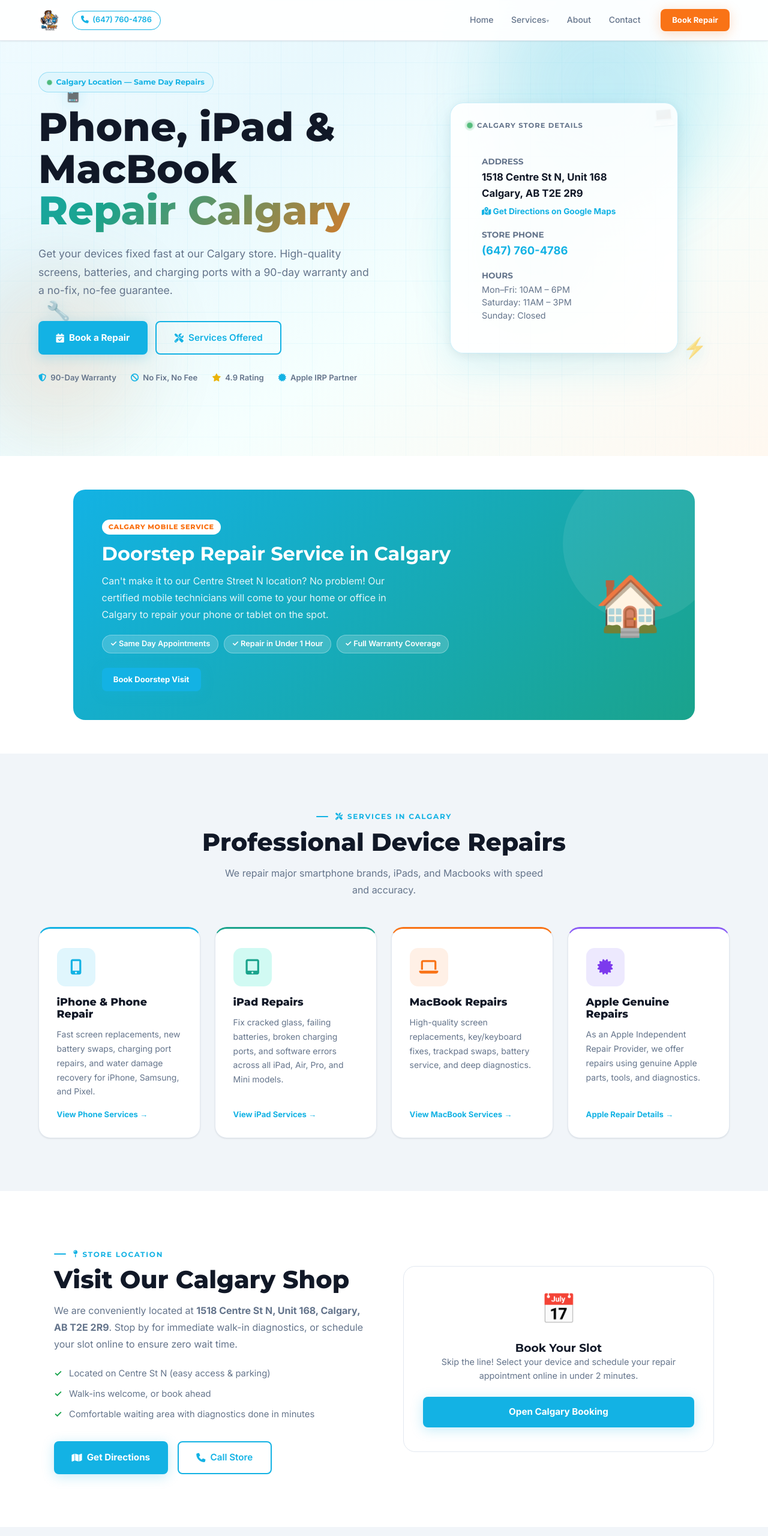
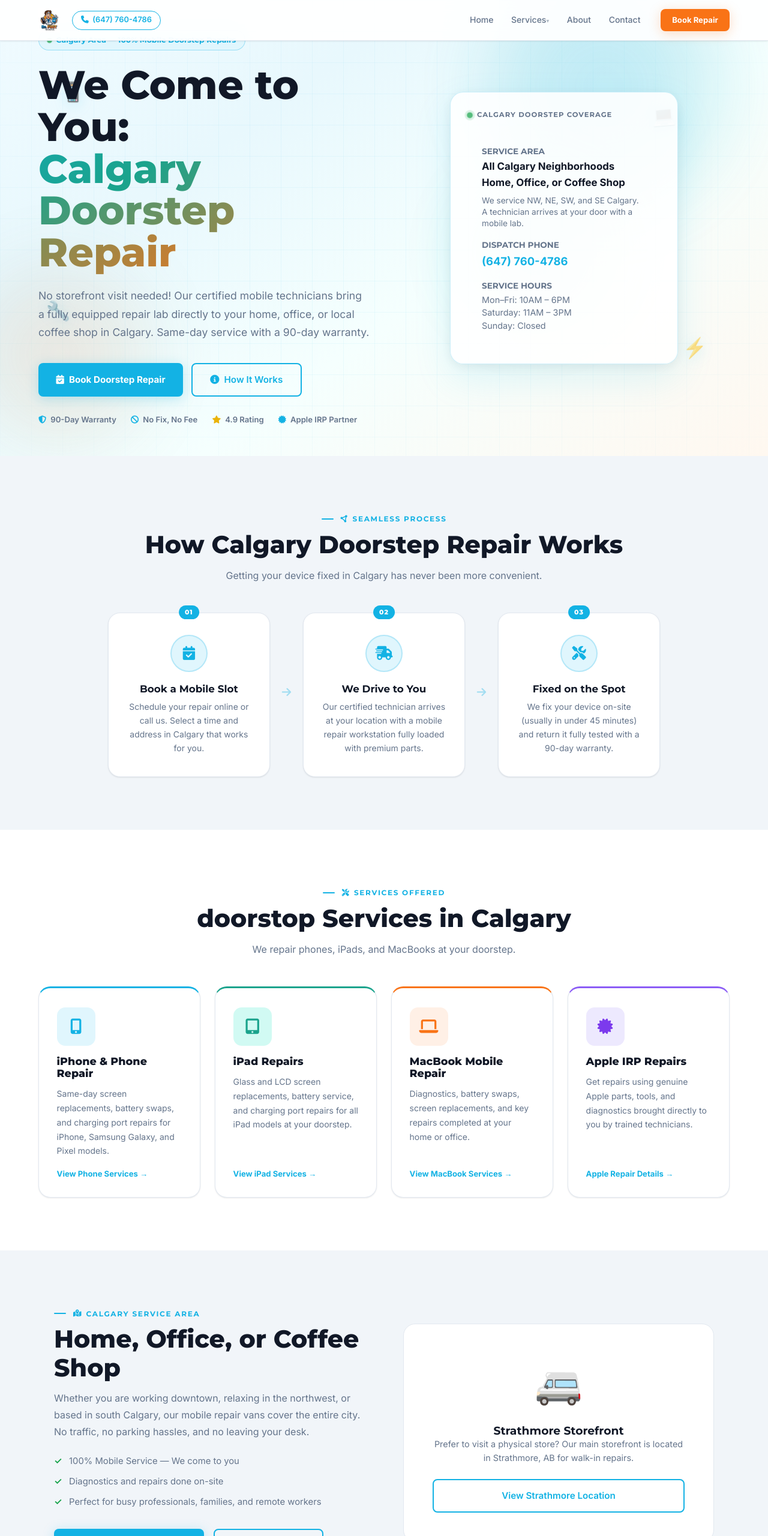
Before and after one commit to mirzaakbarbaig11997-lab/drfixitmobile-website, a website: page calgary-phone-repair.html in a window 1280 px wide. Shown: the top 2560 px of the page at 60% size. Drawn offline with Linux system fonts and the light colour scheme; a script that the page names is missing.

Commit message:
Pivot Calgary presence to doorstep/mobile service only, removing physical storefront address

```diff
--- a/calgary-phone-repair.html
+++ b/calgary-phone-repair.html
@@ -5,9 +5,9 @@
   <meta name="viewport" content="width=device-width, initial-scale=1.0">
 
   <!-- Primary SEO -->
-  <title>Same-Day Phone, iPad &amp; MacBook Repair Calgary | Dr. Fixit Mobile</title>
-  <meta name="description" content="Dr. Fixit Mobile offers same-day phone screen replacement, battery swap, and MacBook repair in Calgary, AB. Quality parts, 90-day warranty, no fix no fee. Call (647) 760-4786.">
-  <meta name="keywords" content="phone repair Calgary, iPhone repair Calgary, Samsung repair Calgary, iPad repair Calgary, MacBook repair Calgary, screen replacement Calgary, battery replacement Calgary, same day phone repair Calgary">
+  <title>Same-Day Doorstep Phone, iPad &amp; MacBook Repair Calgary | Dr. Fixit Mobile</title>
+  <meta name="description" content="Dr. Fixit Mobile offers professional mobile doorstep phone screen replacement, battery swap, and MacBook repair in Calgary. We come to you! 90-day warranty, call (647) 760-4786.">
+  <meta name="keywords" content="phone repair Calgary, iPhone repair Calgary, Samsung repair Calgary, doorstep phone repair Calgary, mobile phone repair Calgary, screen replacement Calgary, battery replacement Calgary, same day phone repair Calgary">
   <meta name="author" content="Dr. Fixit Mobile">
   <meta name="robots" content="index, follow">
   <meta name="geo.region" content="CA-AB">
@@ -17,8 +17,8 @@
   <!-- Open Graph -->
   <meta property="og:type"        content="website">
   <meta property="og:site_name"   content="Dr. Fixit Mobile">
-  <meta property="og:title"       content="Same-Day Phone, iPad &amp; MacBook Repair in Calgary">
-  <meta property="og:description" content="Fast, reliable device repair in Calgary. Emojis, battery swaps, screen replacements, and motherboard diagnostics. 90-day warranty.">
+  <meta property="og:title"       content="Same-Day Doorstep Phone, iPad &amp; MacBook Repair in Calgary">
+  <meta property="og:description" content="Ultimate convenience: Same-day phone, tablet, and laptop repairs at your home or office in Calgary. 90-day warranty, no fix no fee.">
   <meta property="og:url"         content="https://drfixitmobile.ca/calgary-phone-repair.html">
   <meta property="og:image"       content="https://drfixitmobile.ca/og-image.jpg">
 
@@ -27,39 +27,29 @@
   <link rel="icon"             type="image/png" sizes="32x32" href="favicon-32x32.png">
   <link rel="icon"             type="image/png" sizes="16x16" href="favicon-16x16.png">
 
-  <!-- JSON-LD Local Business Schema for Calgary -->
+  <!-- JSON-LD Local Business Schema for Calgary Service Area Business -->
   <script type="application/ld+json">
   {
     "@context": "https://schema.org",
     "@type": "ElectronicsRepairShop",
-    "name": "Dr. Fixit Mobile – Calgary",
+    "name": "Dr. Fixit Mobile – Calgary Doorstep Service",
     "url": "https://drfixitmobile.ca/calgary-phone-repair.html",
     "logo": "https://drfixitmobile.ca/logo.jpg",
     "image": "https://drfixitmobile.ca/og-image.jpg",
-    "description": "Dr. Fixit Mobile provides professional phone, iPad, and MacBook repair services in Calgary, Alberta. Same-day service, quality parts, 90-day warranty.",
+    "description": "Dr. Fixit Mobile provides professional doorstep phone, iPad, and MacBook repair services in Calgary, Alberta. Same-day service, we come to your home or office.",
     "telephone": "+16477604786",
     "email": "contact@drfixitmobile.ca",
     "priceRange": "$$",
     "currenciesAccepted": "CAD",
     "paymentAccepted": "Cash, Credit Card, Debit, E-Transfer",
-    "areaServed": ["Calgary, AB", "Alberta"],
+    "areaServed": {
+      "@type": "AdministrativeArea",
+      "name": "Calgary, AB"
+    },
     "openingHoursSpecification": [
       { "@type": "OpeningHoursSpecification", "dayOfWeek": ["Monday","Tuesday","Wednesday","Thursday","Friday"], "opens": "10:00", "closes": "18:00" },
       { "@type": "OpeningHoursSpecification", "dayOfWeek": "Saturday", "opens": "11:00", "closes": "15:00" }
     ],
-    "address": {
-      "@type": "PostalAddress",
-      "streetAddress": "1518 Centre St N, Unit 168",
-      "addressLocality": "Calgary",
-      "addressRegion": "AB",
-      "postalCode": "T2E 2R9",
-      "addressCountry": "CA"
-    },
-    "geo": {
-      "@type": "GeoCoordinates",
-      "latitude": 51.0608,
-      "longitude": -114.0625
-    },
     "sameAs": [
       "https://www.facebook.com/drfixitmobile",
       "https://www.instagram.com/drfixitmobile"
@@ -129,12 +119,12 @@
   <div class="hero-float" style="bottom:28%;left:6%;animation-delay:2.1s;">🔧</div>
   <div class="hero-float" style="bottom:20%;right:8%;animation-delay:.6s;">⚡</div>
   <div class="hero-content">
-    <div class="hero-badge"><div class="pulse"></div> Calgary Location — Same Day Repairs</div>
-    <h1>Phone, iPad &amp; MacBook <br><span class="gradient-text">Repair Calgary</span></h1>
-    <p class="hero-sub">Get your devices fixed fast at our Calgary store. High-quality screens, batteries, and charging ports with a 90-day warranty and a no-fix, no-fee guarantee.</p>
+    <div class="hero-badge"><div class="pulse"></div> Calgary Area — 100% Mobile Doorstep Repairs</div>
+    <h1>We Come to You:<br><span class="gradient-text">Calgary Doorstep Repair</span></h1>
+    <p class="hero-sub">No storefront visit needed! Our certified mobile technicians bring a fully equipped repair lab directly to your home, office, or local coffee shop in Calgary. Same-day service with a 90-day warranty.</p>
     <div class="hero-btns">
-      <a href="contact.html" class="btn-primary ripple"><i class="fas fa-calendar-check"></i> Book a Repair</a>
-      <a href="#services-summary" class="btn-secondary"><i class="fas fa-tools"></i> Services Offered</a>
+      <a href="contact.html" class="btn-primary ripple"><i class="fas fa-calendar-check"></i> Book Doorstep Repair</a>
+      <a href="#how-it-works" class="btn-secondary"><i class="fas fa-circle-info"></i> How It Works</a>
     </div>
     <div class="hero-trust">
       <div class="trust-item"><i class="fas fa-shield-halved"></i> 90-Day Warranty</div>
@@ -149,22 +139,22 @@
     <div class="panel-card">
       <div class="panel-header">
         <div class="panel-dot panel-dot-green"></div>
-        Calgary Store Details
+        Calgary Doorstep Coverage
       </div>
       <div style="padding:1.5rem; display:flex; flex-direction:column; gap:1.2rem;">
         <div>
-          <h4 style="font-size:.85rem; color:var(--text-muted); text-transform:uppercase; margin-bottom:.25rem;">Address</h4>
-          <p style="font-weight:700; font-size:1.05rem;">1518 Centre St N, Unit 168<br>Calgary, AB T2E 2R9</p>
-          <a href="https://www.google.com/maps/search/?api=1&query=Dr.+Fixit+Mobile+1518+Centre+St+N+Unit+168+Calgary+AB+T2E+2R9" target="_blank" rel="noopener" style="color:var(--primary); font-size:.85rem; font-weight:700; display:inline-block; margin-top:.4rem;">
-            <i class="fas fa-map-location-dot"></i> Get Directions on Google Maps
-          </a>
+          <h4 style="font-size:.85rem; color:var(--text-muted); text-transform:uppercase; margin-bottom:.25rem;">Service Area</h4>
+          <p style="font-weight:700; font-size:1.05rem;">All Calgary Neighborhoods<br>Home, Office, or Coffee Shop</p>
+          <p style="color:var(--text-muted); font-size:.85rem; margin-top:.4rem; line-height:1.4;">
+            We service NW, NE, SW, and SE Calgary. A technician arrives at your door with a mobile lab.
+          </p>
         </div>
         <div>
-          <h4 style="font-size:.85rem; color:var(--text-muted); text-transform:uppercase; margin-bottom:.25rem;">Store Phone</h4>
+          <h4 style="font-size:.85rem; color:var(--text-muted); text-transform:uppercase; margin-bottom:.25rem;">Dispatch Phone</h4>
           <a href="tel:6477604786" style="font-weight:700; font-size:1.15rem; color:var(--primary);">(647) 760-4786</a>
         </div>
         <div>
-          <h4 style="font-size:.85rem; color:var(--text-muted); text-transform:uppercase; margin-bottom:.25rem;">Hours</h4>
+          <h4 style="font-size:.85rem; color:var(--text-muted); text-transform:uppercase; margin-bottom:.25rem;">Service Hours</h4>
           <p style="font-size:.9rem; line-height:1.5; color:var(--text-muted);">
             Mon–Fri: 10AM – 6PM<br>
             Saturday: 11AM – 3PM<br>
@@ -176,97 +166,110 @@
   </div>
 </section>
 
-<!-- ── DOORSTEP PROMO ── -->
-<section style="padding:3.5rem 5%;">
-  <div class="doorstep-banner reveal">
-    <div class="doorstep-inner">
-      <div>
-        <div class="doorstep-new">CALGARY MOBILE SERVICE</div>
-        <h2>Doorstep Repair Service in Calgary</h2>
-        <p>Can't make it to our Centre Street N location? No problem! Our certified mobile technicians will come to your home or office in Calgary to repair your phone or tablet on the spot.</p>
-        <div class="pills">
-          <span class="pill">✓ Same Day Appointments</span>
-          <span class="pill">✓ Repair in Under 1 Hour</span>
-          <span class="pill">✓ Full Warranty Coverage</span>
-        </div>
-        <a href="services.html#doorstep" class="btn-primary btn-sm">Book Doorstep Visit</a>
-      </div>
-      <div class="doorstep-img">🏠</div>
+<!-- ── HOW IT WORKS ── -->
+<section id="how-it-works" style="background:var(--bg-muted);">
+  <div class="center">
+    <div class="s-label"><i class="fas fa-circle-nodes"></i> Seamless Process</div>
+    <h2 class="s-title">How Calgary Doorstep Repair Works</h2>
+    <p class="s-sub">Getting your device fixed in Calgary has never been more convenient.</p>
+  </div>
+  <div class="how-grid" style="margin-top:3rem;">
+    <div class="how-step reveal">
+      <div class="how-num">01</div>
+      <div class="how-icon"><i class="fas fa-calendar-check"></i></div>
+      <h3>Book a Mobile Slot</h3>
+      <p>Schedule your repair online or call us. Select a time and address in Calgary that works for you.</p>
+    </div>
+    <div class="how-conn"><i class="fas fa-arrow-right"></i></div>
+    <div class="how-step reveal">
+      <div class="how-num">02</div>
+      <div class="how-icon"><i class="fas fa-truck-fast"></i></div>
+      <h3>We Drive to You</h3>
+      <p>Our certified technician arrives at your location with a mobile repair workstation fully loaded with premium parts.</p>
+    </div>
+    <div class="how-conn"><i class="fas fa-arrow-right"></i></div>
+    <div class="how-step reveal">
+      <div class="how-num">03</div>
+      <div class="how-icon"><i class="fas fa-screwdriver-wrench"></i></div>
+      <h3>Fixed on the Spot</h3>
+      <p>We fix your device on-site (usually in under 45 minutes) and return it fully tested with a 90-day warranty.</p>
     </div>
   </div>
 </section>
 
-<!-- ── SERVICES ── -->
-<section id="services-summary" style="background:var(--bg-muted);">
+<!-- ── SERVICES SUMMARY ── -->
+<section id="services-summary">
   <div class="center">
-    <div class="s-label"><i class="fas fa-tools"></i> Services in Calgary</div>
-    <h2 class="s-title">Professional Device Repairs</h2>
-    <p class="s-sub">We repair major smartphone brands, iPads, and Macbooks with speed and accuracy.</p>
+    <div class="s-label"><i class="fas fa-tools"></i> Services Offered</div>
+    <h2 class="s-title"> doorstop Services in Calgary</h2>
+    <p class="s-sub">We repair phones, iPads, and MacBooks at your doorstep.</p>
   </div>
-  <div class="services-grid stagger">
+  <div class="services-grid stagger" style="margin-top:3rem;">
     <div class="srv-card reveal">
       <div class="srv-icon"><i class="fas fa-mobile-screen-button"></i></div>
       <h3>iPhone &amp; Phone Repair</h3>
-      <p>Fast screen replacements, new battery swaps, charging port repairs, and water damage recovery for iPhone, Samsung, and Pixel.</p>
+      <p>Same-day screen replacements, battery swaps, and charging port repairs for iPhone, Samsung Galaxy, and Pixel models.</p>
       <a href="services.html#phone">View Phone Services →</a>
     </div>
     <div class="srv-card reveal">
       <div class="srv-icon"><i class="fas fa-tablet-screen-button"></i></div>
       <h3>iPad Repairs</h3>
-      <p>Fix cracked glass, failing batteries, broken charging ports, and software errors across all iPad, Air, Pro, and Mini models.</p>
+      <p>Glass and LCD screen replacements, battery service, and charging port repairs for all iPad models at your doorstep.</p>
       <a href="services.html#ipad">View iPad Services →</a>
     </div>
     <div class="srv-card reveal">
       <div class="srv-icon"><i class="fas fa-laptop"></i></div>
-      <h3>MacBook Repairs</h3>
-      <p>High-quality screen replacements, key/keyboard fixes, trackpad swaps, battery service, and deep diagnostics.</p>
+      <h3>MacBook Mobile Repair</h3>
+      <p>Diagnostics, battery swaps, screen replacements, and key repairs completed at your home or office.</p>
       <a href="services.html#macbook">View MacBook Services →</a>
     </div>
     <div class="srv-card reveal">
       <div class="srv-icon"><i class="fas fa-certificate"></i></div>
-      <h3>Apple Genuine Repairs</h3>
-      <p>As an Apple Independent Repair Provider, we offer repairs using genuine Apple parts, tools, and diagnostics.</p>
+      <h3>Apple IRP Repairs</h3>
+      <p>Get repairs using genuine Apple parts, tools, and diagnostics brought directly to you by trained technicians.</p>
       <a href="services.html">Apple Repair Details →</a>
     </div>
   </div>
 </section>
 
-<!-- ── LOCATIONS MAP ROW ── -->
-<section id="location-details">
+<!-- ── CALGARY SERVICE AREA DETAIL ── -->
+<section style="background:var(--bg-muted);">
   <div style="max-width:1100px; margin:0 auto; display:grid; grid-template-columns:1fr 1fr; gap:4rem; align-items:center;">
     <div>
-      <div class="s-label"><i class="fas fa-map-pin"></i> Store Location</div>
-      <h2 class="s-title">Visit Our Calgary Shop</h2>
+      <div class="s-label"><i class="fas fa-map-location-dot"></i> Calgary Service Area</div>
+      <h2 class="s-title">Home, Office, or Coffee Shop</h2>
       <p style="color:var(--text-muted); line-height:1.75; margin-bottom:1.5rem;">
-        We are conveniently located at <strong>1518 Centre St N, Unit 168, Calgary, AB T2E 2R9</strong>. Stop by for immediate walk-in diagnostics, or schedule your slot online to ensure zero wait time.
+        Whether you are working downtown, relaxing in the northwest, or based in south Calgary, our mobile repair vans cover the entire city. No traffic, no parking hassles, and no leaving your desk.
       </p>
       <ul class="pay4-list" style="margin-bottom:2rem;">
-        <li>Located on Centre St N (easy access &amp; parking)</li>
-        <li>Walk-ins welcome, or book ahead</li>
-        <li>Comfortable waiting area with diagnostics done in minutes</li>
+        <li>100% Mobile Service — We come to you</li>
+        <li>Diagnostics and repairs done on-site</li>
+        <li>Perfect for busy professionals, families, and remote workers</li>
       </ul>
       <div style="display:flex; gap:1rem;">
-        <a href="https://www.google.com/maps/search/?api=1&query=Dr.+Fixit+Mobile+1518+Centre+St+N+Unit+168+Calgary+AB+T2E+2R9" target="_blank" rel="noopener" class="btn-primary"><i class="fas fa-map"></i> Get Directions</a>
-        <a href="tel:6477604786" class="btn-secondary"><i class="fas fa-phone"></i> Call Store</a>
+        <a href="https://www.quickfixcrm.com/book/mirza-akbar-baig-mnp59nxa" target="_blank" rel="noopener" class="btn-primary"><i class="fas fa-calendar-check"></i> Book Doorstep Service</a>
+        <a href="tel:6477604786" class="btn-secondary"><i class="fas fa-phone"></i> Call Dispatch</a>
       </div>
     </div>
     <div>
-      <div style="background:var(--bg-card); border:1px solid var(--border); border-radius:20px; padding:2rem; text-align:center;">
-        <div style="font-size:3rem; margin-bottom:1rem;">📅</div>
-        <h3>Book Your Slot</h3>
-        <p style="color:var(--text-muted); font-size:.9rem; margin-bottom:1.5rem; line-height:1.6;">Skip the line! Select your device and schedule your repair appointment online in under 2 minutes.</p>
-        <a href="https://www.quickfixcrm.com/book/mirza-akbar-baig-mnp59nxa" target="_blank" rel="noopener" class="btn-primary" style="display:inline-block; width:100%; box-sizing:border-box;">Open Calgary Booking</a>
+      <div style="background:var(--bg-card); border:1px solid var(--border); border-radius:20px; padding:3rem; text-align:center;">
+        <div style="font-size:4rem; margin-bottom:1rem;">🚐</div>
+        <h3>Strathmore Storefront</h3>
+        <p style="color:var(--text-muted); font-size:.9rem; margin-bottom:1.5rem; line-height:1.6;">
+          Prefer to visit a physical store? Our main storefront is located in Strathmore, AB for walk-in repairs.
+        </p>
+        <a href="strathmore-phone-repair.html" class="btn-secondary" style="display:inline-block; width:100%; box-sizing:border-box;">View Strathmore Location</a>
       </div>
     </div>
   </div>
 </section>
 
 <!-- ── CUSTOMER REVIEWS ── -->
-<section style="background:var(--bg-muted);">
+<section>
   <div class="center">
     <div class="s-label"><i class="fab fa-google"></i> Calgary Reviews</div>
     <h2 class="s-title">What Calgary Customers Say</h2>
-    <p class="s-sub">Read verified experiences from device owners who got their gear fixed by our specialists.</p>
+    <p class="s-sub">Read verified experiences from device owners who got their gear fixed by our mobile specialists.</p>
   </div>
   <div class="reviews-grid stagger" style="margin-top:2.5rem;">
     <div class="review-card reveal">
@@ -289,10 +292,10 @@
 
 <!-- ── FINAL CTA ── -->
 <div class="cta-banner reveal" style="margin-bottom:0;">
-  <h2>Need a Device Repaired in Calgary?</h2>
+  <h2>Need a Doorstep Device Repair in Calgary?</h2>
   <p>Book your repair appointment today to get same-day service with quality parts!</p>
   <div class="btn-group">
-    <a href="contact.html" class="btn-cta"><i class="fas fa-calendar-check"></i> Book a Repair Now</a>
+    <a href="contact.html" class="btn-cta"><i class="fas fa-calendar-check"></i> Book Doorstep Repair Now</a>
     <a href="tel:6477604786" class="btn-secondary"><i class="fas fa-phone"></i> Call (647) 760-4786</a>
   </div>
 </div>
@@ -335,8 +338,8 @@
     <div class="footer-col">
       <h4>Contact Info</h4>
       <ul class="footer-contact-list">
-        <li><i class="fas fa-map-marker-alt"></i><span>205 3 Ave, Strathmore, AB T1P 1K3</span></li>
-        <li><i class="fas fa-map-marker-alt"></i><span>1518 Centre St N Unit 168, Calgary, AB T2E 2R9</span></li>
+        <li><i class="fas fa-map-marker-alt"></i><span>205 3 Ave, Strathmore, AB T1P 1K3 (Storefront)</span></li>
+        <li><i class="fas fa-truck-fast"></i><span>Calgary Doorstep / Mobile Service Only (We Come to You)</span></li>
         <li><i class="fas fa-phone"></i><a href="tel:6477604786">(647) 760-4786</a></li>
         <li><i class="fas fa-envelope"></i><a href="mailto:contact@drfixitmobile.ca">contact@drfixitmobile.ca</a></li>
         <li><i class="fas fa-clock"></i><span>Mon–Fri: 10AM–6PM<br>Sat: 11AM–3PM · Sun: Closed</span></li>
```
Also changed, not shown: about.html (+9 -9 lines), contact.html (+14 -21 lines), index.html (+7 -9 lines), privacy.html (+2 -2 lines), services.html (+2 -2 lines), strathmore-phone-repair.html (+2 -2 lines), terms.html (+3 -3 lines).
